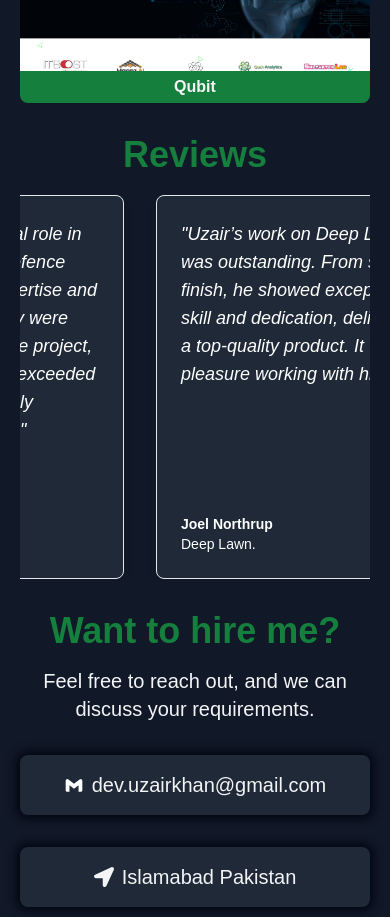
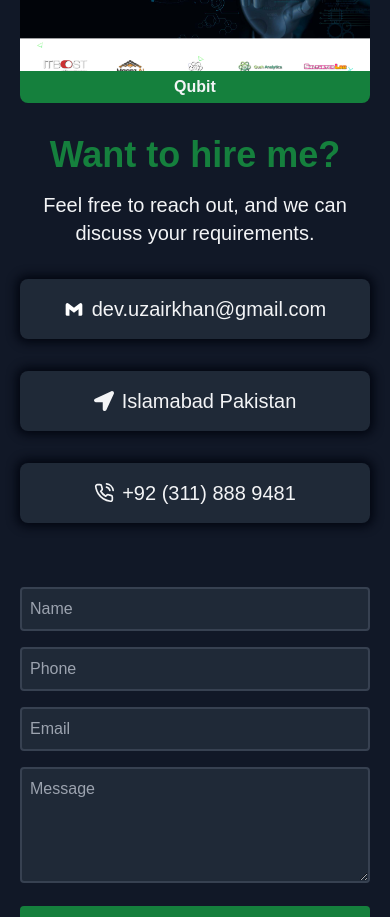
Before and after one commit to UK-TechLabs/uzair-next-portfolio, a Next.js app: page / in a window 390 px wide. Shown: the part 7640-8557 px from the top of the page. Built offline with nearby package versions, Linux system fonts and the light colour scheme; some icons are missing.

Commit message:
removed marquee

```diff
--- a/app/page.tsx
+++ b/app/page.tsx
@@ -5,7 +5,6 @@ import { Hero } from "@/components/Hero/Hero";
 import Projects from "@/components/Projects/Projects";
 import Reviews from "@/components/Reviews/Reviews";
 import SkillsAndTechStack from "@/components/TechAndStack/SkillsAndTechStack";
-import Image from "next/image";
 
 export default function Home() {
   return (
@@ -17,7 +16,7 @@ export default function Home() {
     <SkillsAndTechStack />
     <Experience />
     <Projects />
-    <Reviews />
+    {/* <Reviews /> */}
     <ContactUs />
   </div>
   );
--- a/components/Reviews/Reviews.tsx
+++ b/components/Reviews/Reviews.tsx
@@ -1,25 +1,26 @@
 import { reviews } from '@/utils/staticData'
 import React from 'react'
 import ReviewCard from './ReviewCard'
-import Marquee from 'react-fast-marquee'
+// import Marquee from 'react-fast-marquee'
 
 const Reviews = () => {
     return (
-        <div className="mt-8 md:mt-32">
-         <h2 className="text-4xl mb-5 md:mb-10 font-bold text-center text-primary">Reviews</h2>
-          <div className="rounded-lg">
-            <Marquee pauseOnClick speed={80} pauseOnHover={true} gradient={false}>
-              {reviews.map((review, index) => (
-                <ReviewCard
-                  key={index}
-                  review={review.review}
-                  name={review.name}
-                  company={review.company}
-                />
-              ))}
-            </Marquee>
-          </div>
-        </div>
+        // <div className="mt-8 md:mt-32">
+        //  <h2 className="text-4xl mb-5 md:mb-10 font-bold text-center text-primary">Reviews</h2>
+        //   <div className="rounded-lg">
+        //     <Marquee pauseOnClick speed={80} pauseOnHover={true} gradient={false}>
+        //       {reviews.map((review, index) => (
+        //         <ReviewCard
+        //           key={index}
+        //           review={review.review}
+        //           name={review.name}
+        //           company={review.company}
+        //         />
+        //       ))}
+        //     </Marquee>
+        //   </div>
+        // </div>
+        <div></div>
     )
 }
 
--- a/package.json
+++ b/package.json
@@ -13,7 +13,6 @@
     "next": "15.0.3",
     "react": "19.0.0-rc-66855b96-20241106",
     "react-dom": "19.0.0-rc-66855b96-20241106",
-    "react-fast-marquee": "^1.6.5",
     "react-icons": "^5.3.0",
     "react-vertical-timeline-component": "^3.6.0"
   },
```
Also changed, not shown: 1 other file (tests, documents, lock files or other folders).
